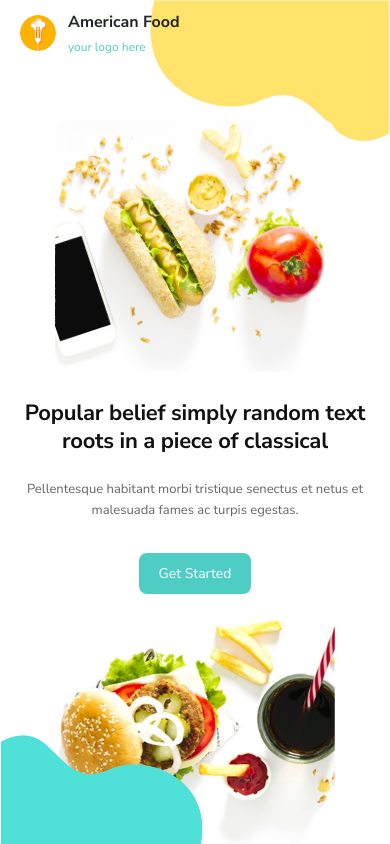
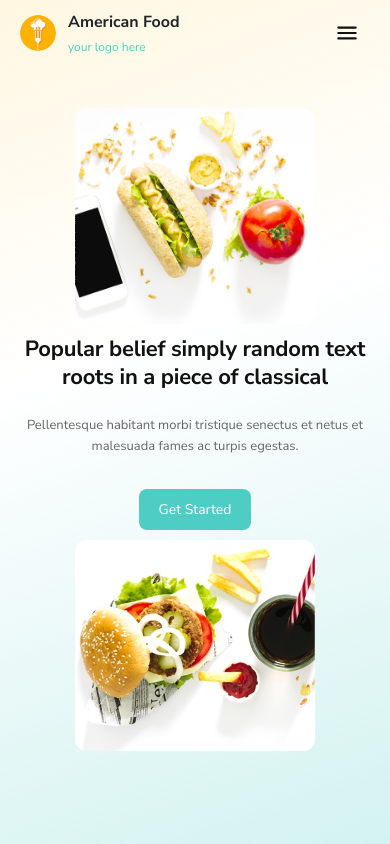
Before and after one commit to sudeal/Americanfood-angular, an Angular app: page / in a window 390 px wide. Built offline with nearby package versions, Linux system fonts and the light colour scheme.

Commit message:
Responsive settings and pages changed

```diff
--- a/src/app/pages/blog/blog.component.css
+++ b/src/app/pages/blog/blog.component.css
@@ -121,11 +121,11 @@
   background-repeat: no-repeat, no-repeat;
 }
 
-/* Yazılar - kartın içinde; sol padding şef ile çakışmasın diye */
+/* Yazılar - kartın içinde; sol padding şef ile çakışmasın diye, yazı tam görünsün */
 .blog-card-text-side {
   position: relative;
   z-index: 1;
-  padding: 40px 32px 36px 130px;
+  padding: 40px 32px 36px 180px;
   max-width: 85%;
   box-sizing: border-box;
   text-align: left;
@@ -190,7 +190,7 @@
   }
 
   .blog-card-text-side {
-    padding: 36px 28px 32px 110px;
+    padding: 36px 28px 32px 150px;
     max-width: 82%;
   }
 
@@ -238,7 +238,7 @@
   }
 
   .blog-card-text-side {
-    padding: 32px 24px 28px 80px;
+    padding: 32px 24px 28px 120px;
     max-width: 85%;
   }
 
@@ -292,7 +292,7 @@
   }
 
   .blog-card-text-side {
-    padding: 24px 20px 20px 56px;
+    padding: 24px 20px 20px 88px;
     max-width: 90%;
   }
 
@@ -327,7 +327,7 @@
     min-height: 200px;
   }
   .blog-card-text-side {
-    padding: 20px 16px 16px 48px;
+    padding: 20px 16px 16px 72px;
   }
   .blog-card-name {
     font-size: 16px;
--- a/src/app/pages/home/home.component.css
+++ b/src/app/pages/home/home.component.css
@@ -24,7 +24,6 @@
   scroll-snap-stop: always;
 }
 
-
 .site-header {
   position: relative;
   width: 100%;
@@ -42,6 +41,57 @@
   display: flex;
   align-items: center;
   justify-content: space-between;
+}
+
+/* ✅ Hamburger button (default: gizli) */
+.hamburger-btn {
+  display: none;
+  background: transparent;
+  border: none;
+  padding: 10px;
+  border-radius: 10px;
+  cursor: pointer;
+  color: #111;
+  position: relative;
+  z-index: 60;
+}
+
+.hamburger-btn:hover {
+  background: rgba(0, 0, 0, 0.05);
+}
+
+/* ✅ Mobile dropdown menu (default: kapalı) */
+.mobile-menu {
+  display: none; /* sadece mobilde açacağız */
+  position: absolute;
+  right: 16px;
+  top: 86px; /* header yüksekliğine göre; gerekirse 76-96 arası oynat */
+  width: 220px;
+  background: rgba(255, 255, 255, 0.98);
+  border: 1px solid rgba(0, 0, 0, 0.06);
+  border-radius: 14px;
+  box-shadow: 0 10px 30px rgba(0, 0, 0, 0.12);
+  padding: 10px;
+  z-index: 70; /* her şeyin üstünde */
+}
+
+.mobile-menu.is-open {
+  display: block;
+}
+
+.mobile-link {
+  display: block;
+  padding: 12px 12px;
+  border-radius: 10px;
+  text-decoration: none;
+  color: #111;
+  font-family: 'Nunito Sans', sans-serif;
+  font-size: 16px;
+  font-weight: 600;
+}
+
+.mobile-link:hover {
+  background: rgba(78, 205, 196, 0.14); /* turkuaz hover */
 }
 
 .brand {
@@ -62,14 +112,14 @@
 .brand-title {
   font-family: 'Nunito Sans', sans-serif;
   font-size: 20.83px;
-  font-weight: 700; /* Bold */
+  font-weight: 700;
 }
 
 .brand-subtitle {
   font-family: 'Nunito Sans', sans-serif;
   font-size: 16.67px;
-  font-weight: 400; /* Regular */
-  color: #4ECDC4; /* turkuaz */
+  font-weight: 400;
+  color: #4ECDC4;
   margin-top: 4px;
 }
 
@@ -92,10 +142,10 @@
 }
 
 .nav-link.is-active {
-  font-weight: 600; /* Diğer linklerle aynı kalınlık */
+  font-weight: 600;
 }
 
-/* Sarı şekil - sadece hero-section içinde */
+
 .hero-yellow-shape {
   position: absolute;
   top: 0;
@@ -117,23 +167,23 @@
   width: 520px;
   height: auto;
   object-fit: contain;
-  z-index: 10; /* Yemek resminin üstünde görünsün */
+  z-index: 10;
   pointer-events: none;
 }
 
 .hero-container {
   position: relative;
   width: 100%;
-  height: 100%; /* Parent'ın yüksekliğini kullan */
+  height: 100%;
   z-index: 2;
 }
 
 .hero-image-wrapper {
   position: absolute;
   top: 0;
-  margin-top: -40px; /* Resmi biraz yukarı taşı ama mavi şekle yakın olsun */
-  margin-bottom: -100px; /* Alt kısmı mavi şeklin üstüne taşsın */
-  z-index: 1; /* Normal z-index, mavi şekil üstte olacak */
+  margin-top: -40px;
+  margin-bottom: -100px;
+  z-index: 1;
 }
 
 .hero-image-left {
@@ -142,7 +192,7 @@
 
 .hero-image-right {
   right: 0;
-  top: 140px; /* Hamburger resmini daha aşağı kaydır */
+  top: 140px;
 }
 
 .hero-image {
@@ -153,13 +203,13 @@
 }
 
 .hero-image-right .hero-image {
-  width: 400px; /* Hamburger resmini küçült */
+  width: 400px;
 }
 
 .hero-content {
   position: absolute;
   left: 50%;
-  top: 30%; /* Daha yukarı taşındı */
+  top: 38%;
   transform: translate(-50%, -50%);
   display: flex;
   flex-direction: column;
@@ -167,13 +217,13 @@
   text-align: center;
   width: 100%;
   max-width: 960px;
-  z-index: 5; /* Sarı şeklin ve yemek resminin üstünde görünsün */
+  z-index: 5;
 }
 
 .hero-title {
   font-family: 'Nunito Sans', sans-serif;
   font-size: 50px;
-  font-weight: 700; /* Bold */
+  font-weight: 700;
   line-height: 1.2;
   color: #111;
   margin: 0 0 24px 0;
@@ -184,7 +234,7 @@
 .hero-description {
   font-family: 'Nunito Sans', sans-serif;
   font-size: 16.67px;
-  font-weight: 400; /* Regular */
+  font-weight: 400;
   line-height: 1.6;
   color: #666;
   margin: 0 0 32px 0;
@@ -200,7 +250,7 @@
   border-radius: 8px;
   padding: 14px 32px;
   font-size: 16.67px;
-  font-weight: 400; /* Regular */
+  font-weight: 400;
   cursor: pointer;
   transition: background-color 0.3s ease;
 }
@@ -216,7 +266,7 @@
   }
 
   .hero-image-right .hero-image {
-    width: 350px; /* Hamburger resmi daha küçük */
+    width: 350px;
   }
 
   .hero-image-wrapper {
@@ -225,7 +275,7 @@
   }
 
   .hero-image-right {
-    top: 100px; /* Mobilde daha aşağı */
+    top: 100px;
   }
 
   .hero-section {
@@ -254,15 +304,22 @@
   .hero-section {
     height: auto;
     min-height: 100vh;
-    overflow: visible;
+    overflow: hidden; /* Mavi/sarı şekillerin recipe bölümüne taşmasını engelle */
     padding: 0 16px 60px 16px;
+    /* Sarı + turkuaz birleşik arka plan (mobilde şekiller yerine) */
+    background: linear-gradient(160deg, rgba(255, 235, 180, 0.4) 0%, rgba(255, 255, 255, 0.5) 40%, rgba(78, 205, 196, 0.25) 100%);
+  }
+
+  .hero-yellow-shape,
+  .hero-blue-shape {
+    display: none; /* Mobilde ayrı şekilleri kaldır, taşma/bozulma olmasın */
   }
 
   .hero-container {
     min-height: auto;
     flex-direction: column;
     align-items: center;
-    padding-top: 20px;
+    padding-top: 8px; /* Yazıları yukarı taşımak için azaltıldı */
   }
 
   .hero-content {
@@ -270,8 +327,8 @@
     left: auto;
     top: auto;
     transform: none;
-    padding: 24px 16px;
-    margin-top: 24px;
+    padding: 16px 16px; /* Yazıları yukarı taşımak için azaltıldı */
+    margin-top: 8px; /* Yazıları yukarı taşımak için azaltıldı */
     order: 3;
     width: 100%;
     max-width: 100%;
@@ -280,7 +337,7 @@
   .hero-image-wrapper {
     position: relative;
     width: 100%;
-    max-width: 400px;
+    max-width: 320px; /* Resimleri küçültmek için 400px'ten 320px'e düşürüldü */
     margin: 0 auto;
     left: auto;
     top: auto;
@@ -337,16 +394,6 @@
     font-size: 14px;
   }
 
-  .hero-yellow-shape {
-    width: 80%;
-    max-width: 400px;
-  }
-
-  .hero-blue-shape {
-    width: 70%;
-    max-width: 360px;
-    transform: translateY(15px);
-  }
 }
 
 @media (max-width: 650px) {
@@ -355,8 +402,8 @@
   }
 
   .hero-content {
-    padding: 20px 12px;
-    margin-top: 16px;
+    padding: 12px 12px; /* Yazıları yukarı taşımak için azaltıldı */
+    margin-top: 4px; /* Yazıları yukarı taşımak için azaltıldı */
   }
 
   .hero-title {
@@ -382,8 +429,15 @@
     width: calc(100% - 24px);
   }
 
+  /* ✅ Mobilde linkler yok, hamburger var */
   .nav {
     display: none;
+  }
+
+  .hamburger-btn {
+    display: inline-flex;
+    align-items: center;
+    justify-content: center;
   }
 
   .brand-title {
@@ -400,18 +454,7 @@
   }
 
   .hero-image-wrapper {
-    max-width: 320px;
-  }
-
-  .hero-yellow-shape {
-    width: 90%;
-    max-width: 320px;
-  }
-
-  .hero-blue-shape {
-    width: 75%;
-    max-width: 280px;
-    transform: translateY(10px);
+    max-width: 260px; /* Resimleri küçültmek için 320px'ten 260px'e düşürüldü */
   }
 }
 
@@ -422,8 +465,8 @@
   }
 
   .hero-content {
-    padding: 16px 8px;
-    margin-top: 12px;
+    padding: 10px 8px; /* Yazıları yukarı taşımak için azaltıldı */
+    margin-top: 2px; /* Yazıları yukarı taşımak için azaltıldı */
   }
 
   .hero-title {
@@ -456,14 +499,6 @@
   }
 
   .hero-image-wrapper {
-    max-width: 280px;
-  }
-
-  .hero-yellow-shape {
-    max-width: 260px;
-  }
-
-  .hero-blue-shape {
-    max-width: 220px;
+    max-width: 240px; /* Resimleri küçültmek için 280px'ten 240px'e düşürüldü */
   }
 }
--- a/src/app/pages/home/home.component.html
+++ b/src/app/pages/home/home.component.html
@@ -1,9 +1,7 @@
 <div class="home-wrapper">
   <section class="hero-section">
-
     <header class="site-header">
       <div class="header-inner">
-
         <a class="brand" routerLink="/">
           <img class="brand-logo" src="/images/logo.jpg" alt="American Food logo" />
           <div class="brand-text">
@@ -12,7 +10,7 @@
           </div>
         </a>
 
-
+        <!-- Desktop Nav (aynı) -->
         <nav class="nav">
           <a class="nav-link is-active" routerLink="/">Home</a>
           <a class="nav-link" routerLink="/about">About</a>
@@ -21,23 +19,51 @@
           <a class="nav-link" routerLink="/store">Store</a>
           <a class="nav-link" routerLink="/contact">Contact</a>
         </nav>
+
+        <!-- ✅ Mobile Hamburger Button (telefon boyutunda görünür) -->
+        <button
+          type="button"
+          class="hamburger-btn"
+          (click)="toggleMenu()"
+          [attr.aria-expanded]="isMenuOpen"
+          aria-label="Open menu"
+        >
+          <!-- Basit hamburger icon (SVG) -->
+          <svg width="26" height="26" viewBox="0 0 24 24" fill="none" aria-hidden="true">
+            <path d="M4 7H20" stroke="currentColor" stroke-width="2" stroke-linecap="round" />
+            <path d="M4 12H20" stroke="currentColor" stroke-width="2" stroke-linecap="round" />
+            <path d="M4 17H20" stroke="currentColor" stroke-width="2" stroke-linecap="round" />
+          </svg>
+        </button>
+      </div>
+
+      <!-- ✅ Mobile Dropdown Menu (layout'u bozmaz, absolute) -->
+      <div class="mobile-menu" [class.is-open]="isMenuOpen">
+        <a class="mobile-link" routerLink="/" (click)="closeMenu()">Home</a>
+        <a class="mobile-link" routerLink="/about" (click)="closeMenu()">About</a>
+        <a class="mobile-link" routerLink="/menu" (click)="closeMenu()">Menu</a>
+        <a class="mobile-link" routerLink="/blog" (click)="closeMenu()">Blog</a>
+        <a class="mobile-link" routerLink="/store" (click)="closeMenu()">Store</a>
+        <a class="mobile-link" routerLink="/contact" (click)="closeMenu()">Contact</a>
       </div>
     </header>
 
-
     <img class="hero-yellow-shape" src="/images/shapes.jpg" alt="" />
-
     <img class="hero-blue-shape" src="/images/blueshape.png" alt="" />
 
     <div class="hero-container">
       <div class="hero-image-wrapper hero-image-left">
         <img src="/images/yemek.jpg" alt="Food" class="hero-image" />
       </div>
+
       <div class="hero-content">
         <h1 class="hero-title">Popular belief simply random text roots in a piece of classical</h1>
-        <p class="hero-description">Pellentesque habitant morbi tristique senectus et netus et malesuada fames ac turpis egestas.</p>
+        <p class="hero-description">
+          Pellentesque habitant morbi tristique senectus et netus et malesuada fames ac turpis egestas.
+        </p>
         <button class="hero-button">Get Started</button>
       </div>
+
       <div class="hero-image-wrapper hero-image-right">
         <img src="/images/hamburger.jpg" alt="Hamburger" class="hero-image" />
       </div>
--- a/src/app/pages/home/home.component.ts
+++ b/src/app/pages/home/home.component.ts
@@ -17,4 +17,13 @@ import { FooterComponent } from '../../shared/footer/footer.component';
   styleUrl: './home.component.css'
 })
 export class HomeComponent {
+  isMenuOpen = false;
+
+  toggleMenu() {
+    this.isMenuOpen = !this.isMenuOpen;
+  }
+
+  closeMenu() {
+    this.isMenuOpen = false;
+  }
 }
```
